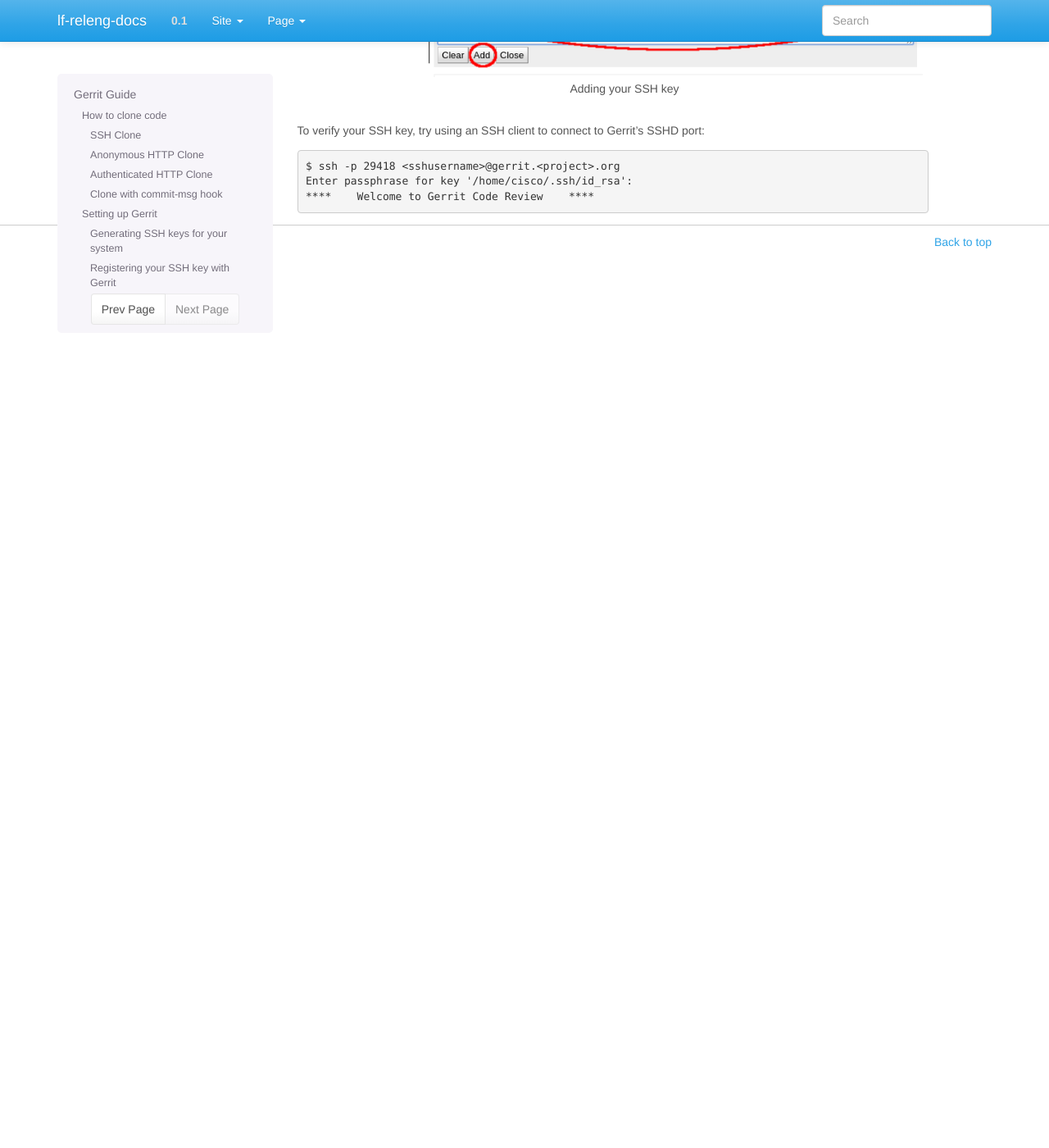
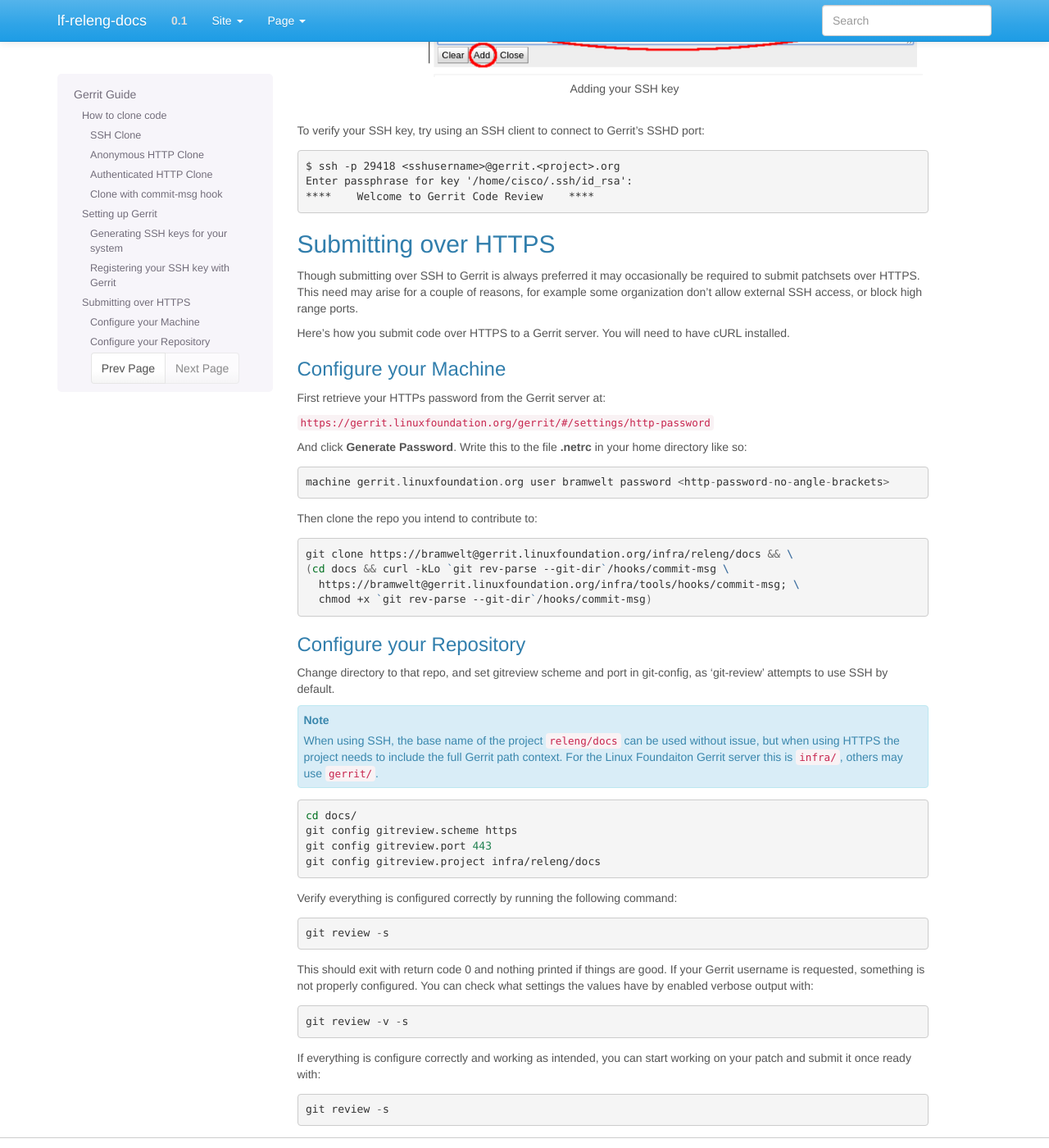
Before and after one commit to lfit/releng-docs, a Sphinx documentation site: the page built from docs/gerrit.rst, in a window 1280 px wide and 1400 px high, scrolled down 3503 px. Shown: the whole window at 82% size. Built offline with Sphinx 7.4.7, drawn with Linux system fonts in a browser that asks for light colours; before the commit the page ends 3868 px from its top, so only the background shows below that.

Commit message:
Submitting Patches to Gerrit over HTTPS
Documents the steps required to configure a user's machine and
repository in order to submit to Gerrit over https.

Change-Id: I4843b14467c4c3a5658427f23befddb267c868db
Issue-ID: RELENG-563
Signed-off-by: Trevor Bramwell <tbramwell@linuxfoundation.org>

```diff
--- a/docs/gerrit.rst
+++ b/docs/gerrit.rst
@@ -198,3 +198,74 @@ SSHD port::
     $ ssh -p 29418 <sshusername>@gerrit.<project>.org
     Enter passphrase for key '/home/cisco/.ssh/id_rsa':
     ****    Welcome to Gerrit Code Review    ****
+
+
+Submitting over HTTPS
+=====================
+
+Though submitting over SSH to Gerrit is always preferred it may
+occasionally be required to submit patchsets over HTTPS. This need may
+arise for a couple of reasons, for example some organization don't allow
+external SSH access, or block high range ports.
+
+Here's how you submit code over HTTPS to a Gerrit server. You will need
+to have cURL installed.
+
+Configure your Machine
+----------------------
+
+First retrieve your HTTPs password from the Gerrit server at:
+
+``https://gerrit.linuxfoundation.org/gerrit/#/settings/http-password``
+
+And click **Generate Password**. Write this to the file **.netrc** in your
+home directory like so::
+
+  machine gerrit.linuxfoundation.org user bramwelt password <http-password-no-angle-brackets>
+
+Then clone the repo you intend to contribute to:
+
+.. code-block:: shell
+
+   git clone https://bramwelt@gerrit.linuxfoundation.org/infra/releng/docs && \
+   (cd docs && curl -kLo `git rev-parse --git-dir`/hooks/commit-msg \
+     https://bramwelt@gerrit.linuxfoundation.org/infra/tools/hooks/commit-msg; \
+     chmod +x `git rev-parse --git-dir`/hooks/commit-msg)
+
+Configure your Repository
+-------------------------
+
+Change directory to that repo, and set gitreview scheme and port in
+git-config, as 'git-review' attempts to use SSH by default.
+
+.. note::
+
+     When using SSH, the base name of the project ``releng/docs`` can
+     be used without issue, but when using HTTPS the project needs
+     to include the full Gerrit path context. For the Linux
+     Foundaiton Gerrit server this is ``infra/``, others may use
+     ``gerrit/``.
+
+.. code-block:: shell
+
+    cd docs/
+    git config gitreview.scheme https
+    git config gitreview.port 443
+    git config gitreview.project infra/releng/docs
+
+Verify everything is configured correctly by running the following
+command::
+
+    git review -s
+
+This should exit with return code 0 and nothing printed if things are
+good. If your Gerrit username is requested, something is not properly
+configured. You can check what settings the values have by enabled
+verbose output with::
+
+    git review -v -s
+
+If everything is configure correctly and working as intended, you can
+start working on your patch and submit it once ready with::
+
+    git review -s
```
